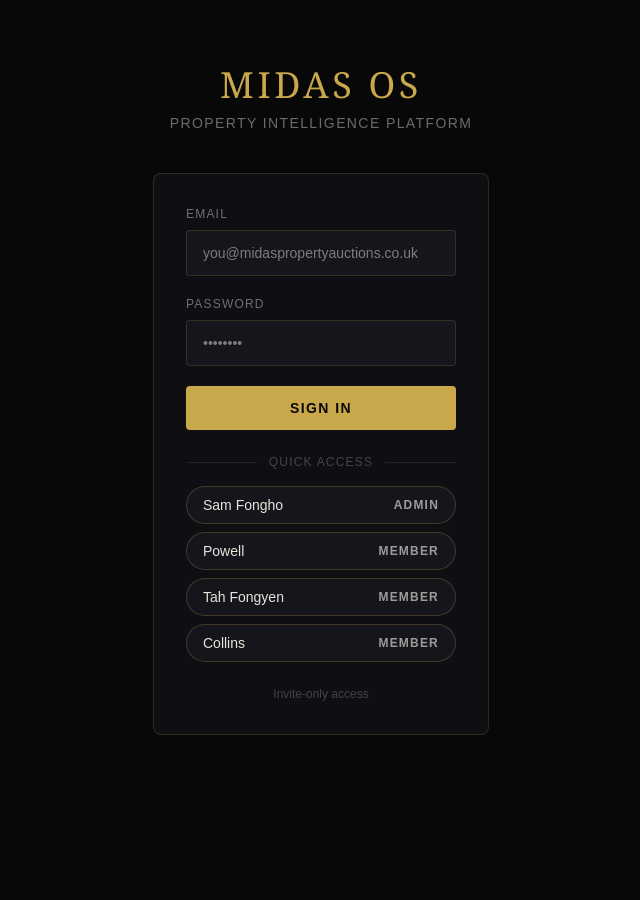
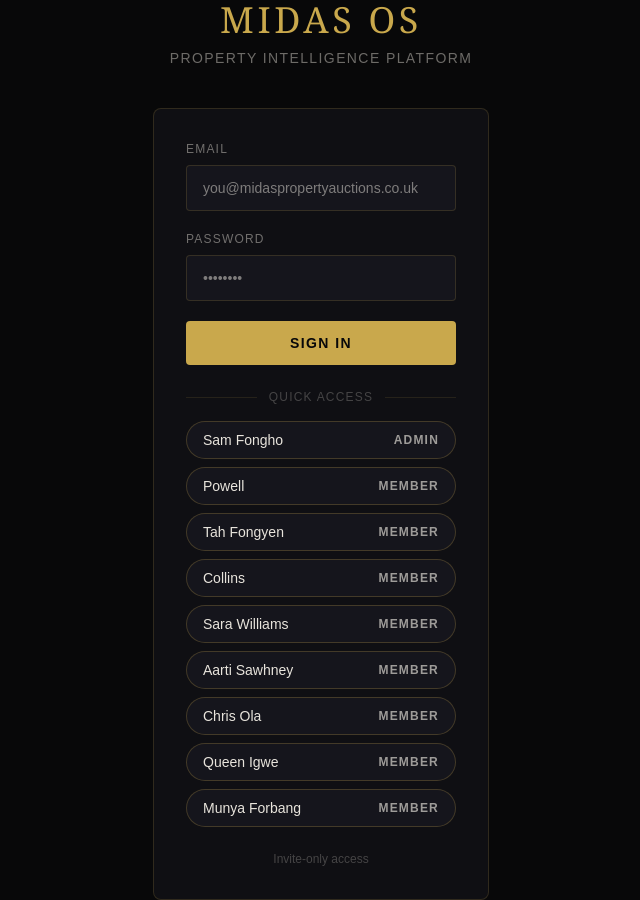
Before and after one commit to buddy1974/midas-os, a Next.js app: page /login in a window 1280 px wide. Shown: the whole page, without its empty margins (319-959 px from the left). Before the commit the page ends 800 px from the top, so only its background shows below. Built offline with nearby package versions, Linux system fonts and the light colour scheme.

Commit message:
fix: add missing team member pills to login page

```diff
--- a/app/(auth)/login/page.tsx
+++ b/app/(auth)/login/page.tsx
@@ -5,10 +5,15 @@ import { signIn } from "next-auth/react";
 import { useRouter } from "next/navigation";
 
 const TEAM = [
-  { name: "Sam Fongho",   role: "Admin",  email: "sam@midaspropertyauctions.co.uk",     password: "MidasOS2026!" },
-  { name: "Powell",       role: "Member", email: "powell@midaspropertyauctions.co.uk",  password: "MidasOS2026!" },
-  { name: "Tah Fongyen",  role: "Member", email: "tah@midaspropertyauctions.co.uk",     password: "MidasOS2026!" },
-  { name: "Collins",      role: "Member", email: "collins@midaspropertyauctions.co.uk", password: "MidasOS2026!" },
+  { name: "Sam Fongho",    role: "Admin",  email: "sam@midaspropertyauctions.co.uk",     password: "MidasOS2026!" },
+  { name: "Powell",        role: "Member", email: "powell@midaspropertyauctions.co.uk",  password: "MidasOS2026!" },
+  { name: "Tah Fongyen",   role: "Member", email: "tah@midaspropertyauctions.co.uk",     password: "MidasOS2026!" },
+  { name: "Collins",       role: "Member", email: "collins@midaspropertyauctions.co.uk", password: "MidasOS2026!" },
+  { name: "Sara Williams", role: "Member", email: "sara@midaspropertyauctions.co.uk",    password: "MidasOS2026!" },
+  { name: "Aarti Sawhney", role: "Member", email: "aarti@midaspropertyauctions.co.uk",   password: "MidasOS2026!" },
+  { name: "Chris Ola",     role: "Member", email: "chris@midaspropertyauctions.co.uk",   password: "MidasOS2026!" },
+  { name: "Queen Igwe",    role: "Member", email: "queen@midaspropertyauctions.co.uk",   password: "MidasOS2026!" },
+  { name: "Munya Forbang", role: "Member", email: "munya@midaspropertyauctions.co.uk",   password: "MidasOS2026!" },
 ];
 
 export default function LoginPage() {
```
